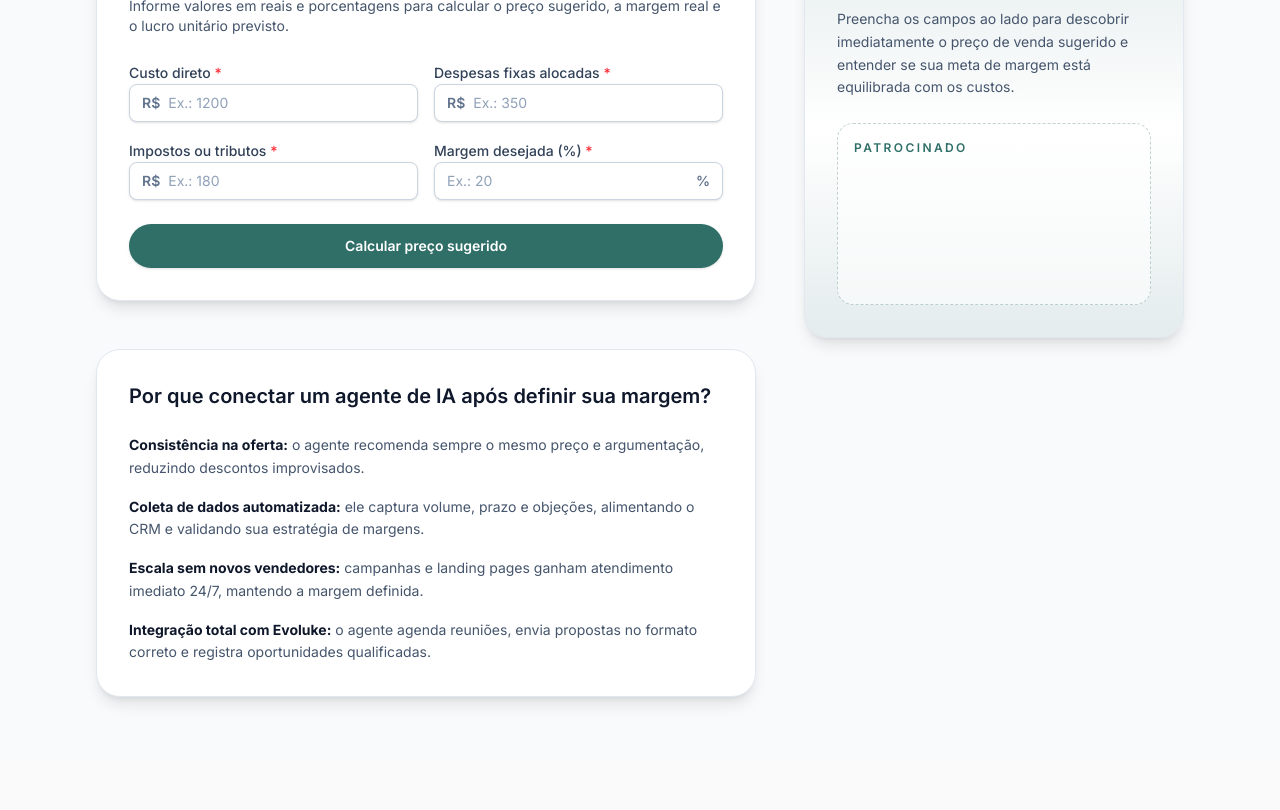
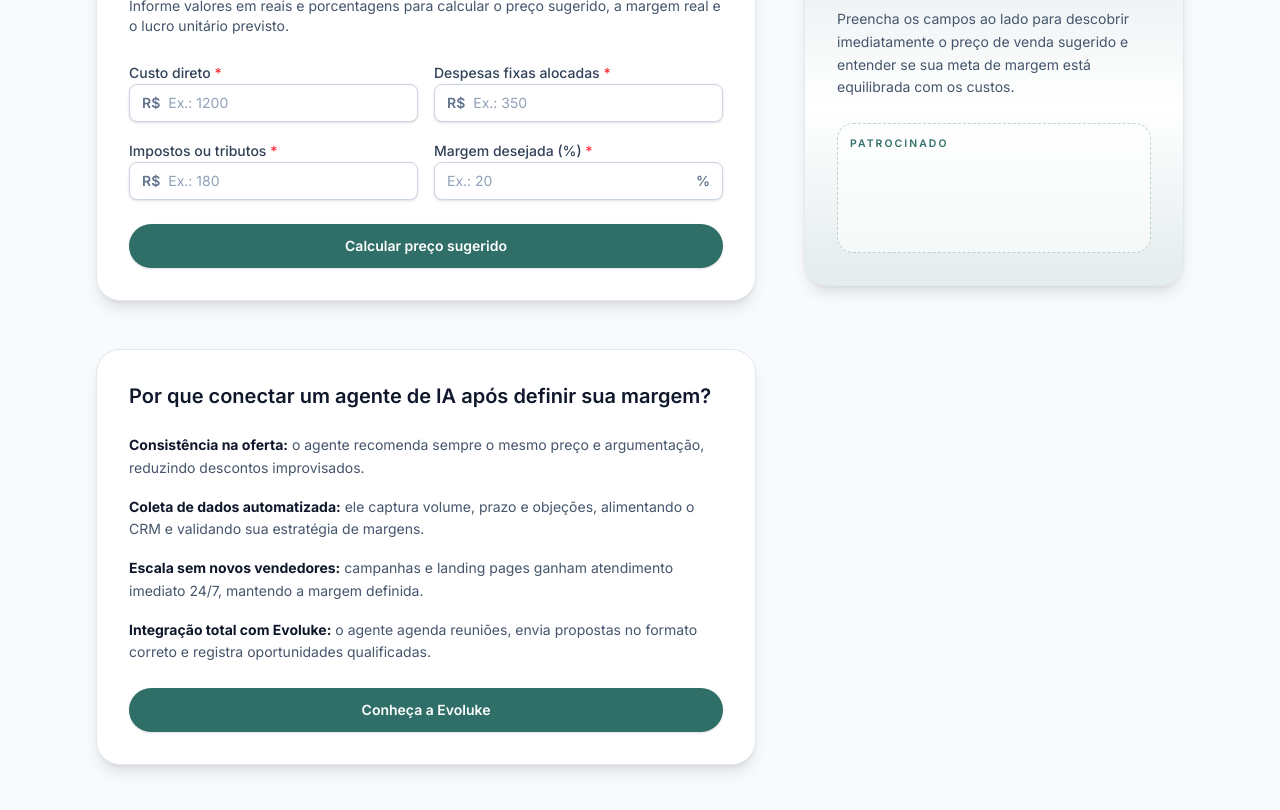
Before and after one commit to Evoluke/agent-plugandplay, a Next.js app: page /tools/calculadora-margem in a window 1280 px wide. Shown: the part 340-1150 px from the top of the page. Before the commit the page ends 1101 px from the top, so only its background shows below. Built offline with nearby package versions, Linux system fonts and the light colour scheme; no server answers.

Commit message:
feat: refine margin calculator cta and ad slot

```diff
--- a/src/app/tools/calculadora-margem/CalculatorClient.tsx
+++ b/src/app/tools/calculadora-margem/CalculatorClient.tsx
@@ -1,5 +1,6 @@
 "use client";
 
+import Link from "next/link";
 import Script from "next/script";
 import { FormEvent, useEffect, useState } from "react";
 
@@ -160,8 +161,8 @@ export default function CalculatorClient() {
           </div>
         )}
 
-        <div className="rounded-2xl border border-dashed border-primary/30 bg-white/60 p-4">
-          <p className="mb-3 text-xs font-semibold uppercase tracking-[0.2em] text-primary">Patrocinado</p>
+        <div className="rounded-2xl border border-dashed border-primary/30 bg-white/60 p-3">
+          <p className="mb-2 text-[0.65rem] font-semibold uppercase tracking-[0.2em] text-primary">Patrocinado</p>
           <GoogleAdsenseBanner />
         </div>
       </aside>
@@ -182,6 +183,12 @@ export default function CalculatorClient() {
             <strong className="text-slate-900">Integração total com Evoluke:</strong> o agente agenda reuniões, envia propostas no formato correto e registra oportunidades qualificadas.
           </li>
         </ul>
+        <Link
+          href="/"
+          className="inline-flex w-full items-center justify-center rounded-full bg-primary px-6 py-3 text-sm font-semibold text-white shadow transition hover:bg-primary/90 focus-visible:outline-none focus-visible:ring-2 focus-visible:ring-primary/50 focus-visible:ring-offset-2"
+        >
+          Conheça a Evoluke
+        </Link>
       </section>
     </div>
   );
@@ -272,7 +279,7 @@ function GoogleAdsenseBanner() {
       />
       <ins
         className="adsbygoogle block w-full"
-        style={{ display: "block", minHeight: "120px" }}
+        style={{ display: "block", minHeight: "80px" }}
         data-ad-client="ca-pub-0000000000000000"
         data-ad-slot="1234567890"
         data-ad-format="auto"
```
Also changed, not shown: 1 other file (tests, documents, lock files or other folders).
